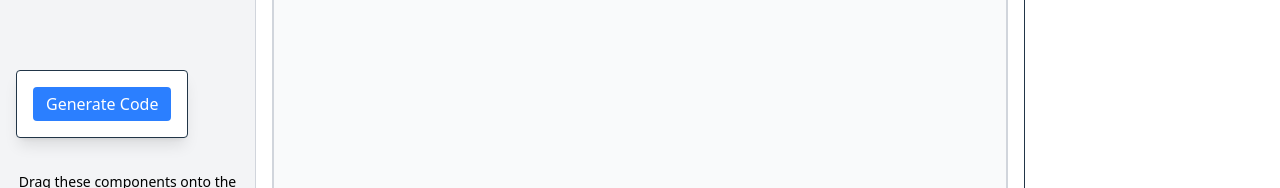
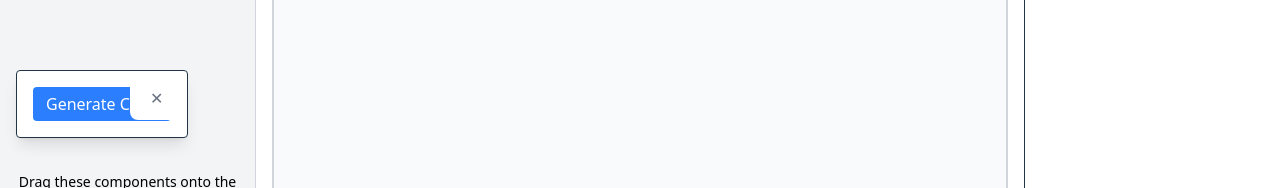
Before and after one commit to Emkay860/react-component-builder, a React (Vite) app: page / in a window 1280 px wide. Shown: the part 646-834 px from the top of the page. Built offline with nearby package versions, Linux system fonts and the light colour scheme.

Commit message:
make it possible to open and close code preview

```diff
--- a/src/components/CodePreview.tsx
+++ b/src/components/CodePreview.tsx
@@ -1,4 +1,4 @@
-// CodePreview.tsx
+// src/components/CodePreview.tsx
 "use client";
 import { useState } from "react";
 import { DroppedItem } from "../types";
@@ -10,21 +10,33 @@ type CodePreviewProps = {
 
 export default function CodePreview({ items }: CodePreviewProps) {
   const [code, setCode] = useState("");
+  const [isOpen, setIsOpen] = useState(true);
 
   const handleGenerateCode = () => {
     const generated = generateComponentCode(items);
     setCode(generated);
+    setIsOpen(true);
   };
 
   return (
     <div className="fixed bottom-4 left-4 bg-white border rounded p-4 shadow-lg z-50">
+      {/* Close Button */}
+      {isOpen && (
+        <button
+          onClick={() => setIsOpen(false)}
+          className="absolute top-1 right-1 bg-white text-gray-500 hover:text-gray-700"
+        >
+          ✕
+        </button>
+      )}
+
       <button
         onClick={handleGenerateCode}
         className="px-3 py-1 bg-blue-500 text-white rounded"
       >
         Generate Code
       </button>
-      {code && (
+      {isOpen && code && (
         <textarea
           readOnly
           value={code}
```
